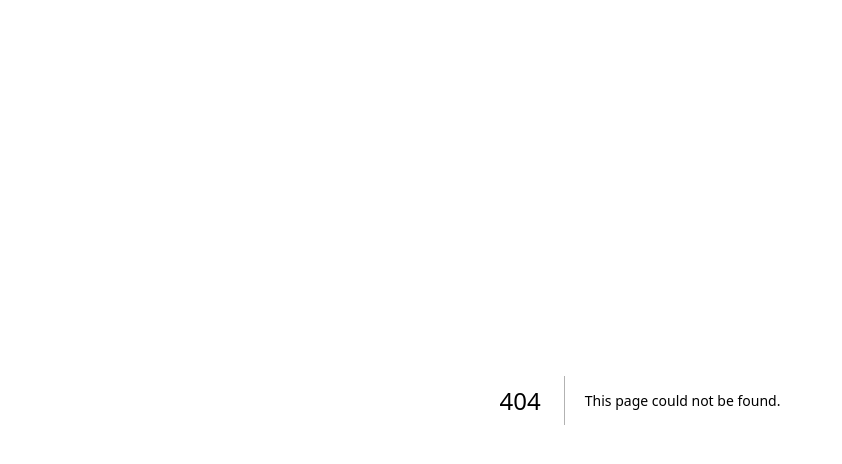
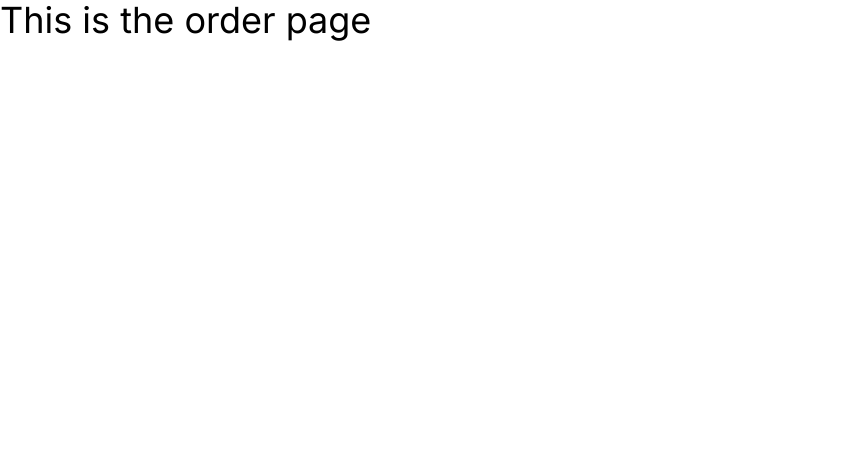
Before and after one commit to j3soos/smoochiesbakes-frontend, a Next.js app: page /pages/order in a window 1280 px wide. Before the commit this address had no page. Shown: the top 464 px of the page, without its empty margins (0-842 px from the left). Built offline with nearby package versions, Linux system fonts and the light colour scheme.

Commit message:
structuring project architecture to adhere to app router

```diff
--- /dev/null
+++ b/app/pages/order/page.js
@@ -0,0 +1,7 @@
+export default function OrderPage(){
+    return (
+        <main className="text-4xl bg-white h-screen">
+            This is the order page
+        </main>
+    )
+}
--- /dev/null
+++ b/app/pages/our_story/page.js
@@ -0,0 +1,5 @@
+export default function OurStoryPage(){
+    <main className="text-4xl">
+        This is the Our Story Page
+    </main>
+}
```
